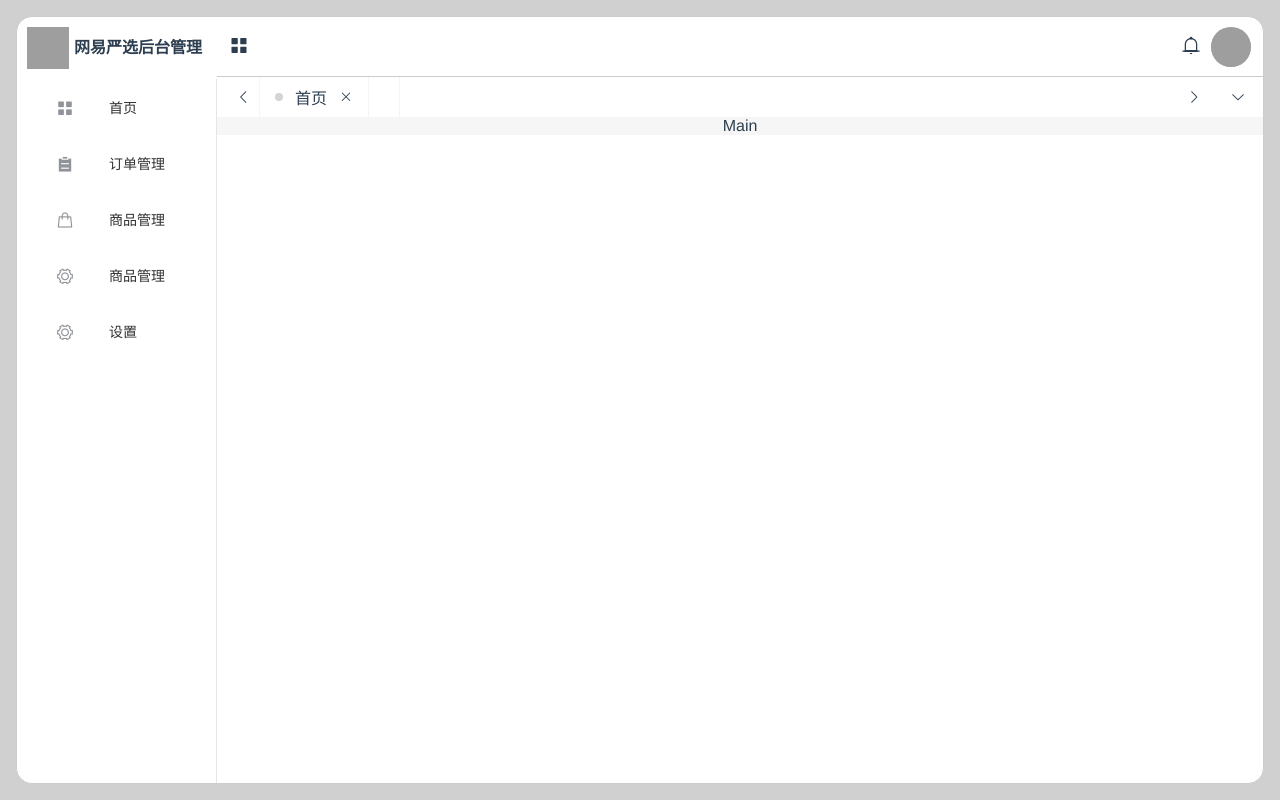
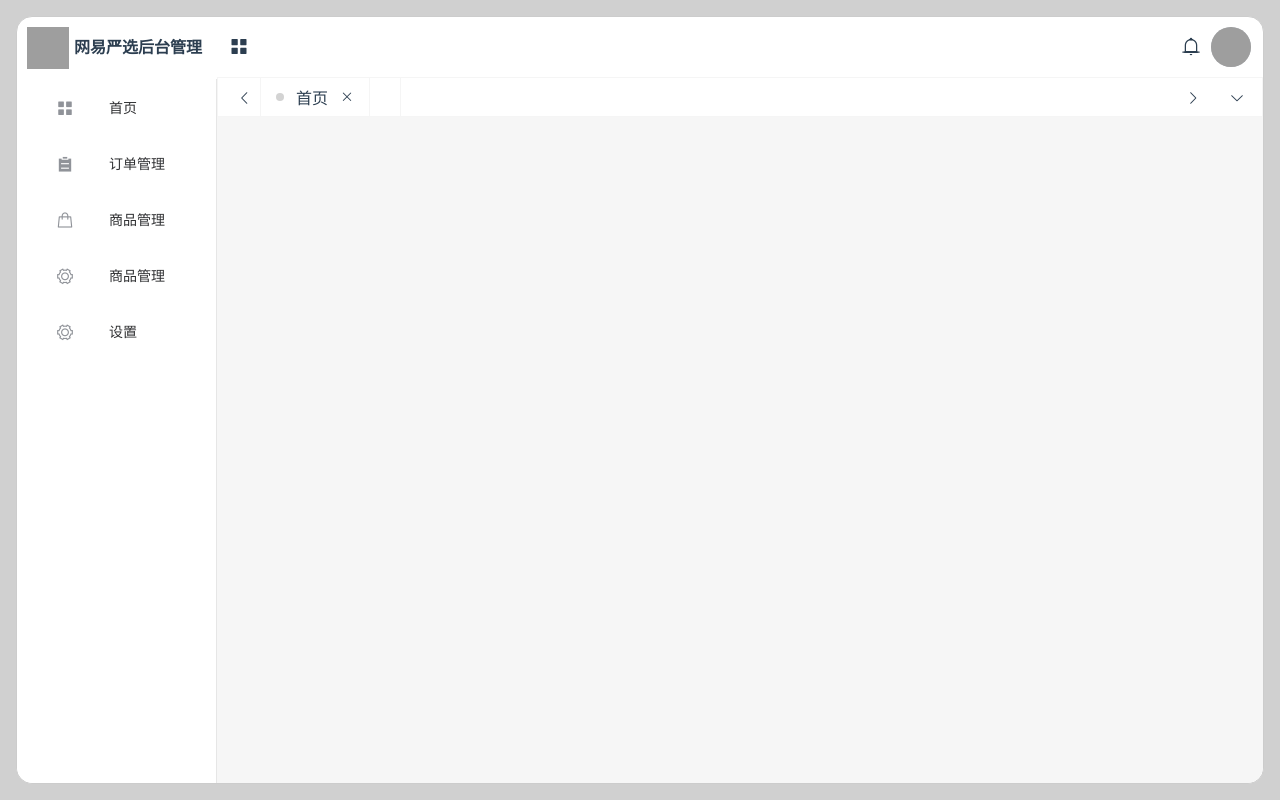
Before and after one commit to Vermouthzz/app-unis-management, a Vue app: page / in a window 1280 px wide. Built offline with nearby package versions, Linux system fonts and the light colour scheme; grey boxes are pictures that could not be loaded.

Commit message:
修改header

```diff
--- a/src/views/Layout/components/Header.vue
+++ b/src/views/Layout/components/Header.vue
@@ -1,6 +1,5 @@
 <!--  -->
 <template>
-  <div class="flex-c">
   <div class="header-block flex-a">
     <div class="header-left">
       <div class="collapse-block">
@@ -11,72 +10,49 @@
       <div class="online-service">
         <i class="el-icon-bell"></i>
       </div>
-        <el-avatar :size="size" src="https://cube.elemecdn.com/3/7c/3ea6beec64369c2642b92c6726f1epng.png"></el-avatar>
-
-      </div>
-  </div>
-   <div class="breadcurmb flex">
-    <div class="bread-left">
-      <i class="el-icon-arrow-left i-size"></i>
-    </div>
-    <div class="bread-mid">
-      <Breadcrumb />
-    </div>
-    <div class="bread-right flex">
-      <i class="el-icon-arrow-right i-size" :style="{marginLeft: '10px'}"></i>
-      <i class="el-icon-arrow-down i-size"></i>
-    </div>
+      <el-avatar
+        :size="size"
+        src="https://cube.elemecdn.com/3/7c/3ea6beec64369c2642b92c6726f1epng.png"
+      ></el-avatar>
     </div>
   </div>
 </template>
 
 <script>
-import Breadcrumb from '@/components/Breadcrumb.vue';
-
 export default {
   //import引入的组件需要注入到对象中才能使用
-  components: {Breadcrumb},
+  components: {},
   data() {
     //这里存放数据
-    return {
-
-    };
+    return {};
   },
   //监听属性 类似于data概念
   computed: {},
   //监控data中的数据变化
   watch: {},
   //方法集合
-  methods: {
-
-  },
+  methods: {},
   //生命周期 - 创建完成（可以访问当前this实例）
-  created() {
-
-  },
+  created() {},
   //生命周期 - 挂载完成（可以访问DOM元素）
-  mounted() {
-
-  },
-  updated() { }, //生命周期 - 更新之后
-}
+  mounted() {},
+  updated() {}, //生命周期 - 更新之后
+};
 </script>
 <style lang='scss' scoped>
 .header-block {
-  height: 60px;
+  height: 100%;
   justify-content: space-between;
   padding: 0 12px;
-  border-bottom: 1px solid #ccc;
   .header-left {
     .collapse-block {
       font-size: 20px;
       cursor: pointer;
-      transition: all .2s linear;
+      transition: all 0.2s linear;
 
       &:hover {
         font-size: 24px;
       }
-
     }
   }
   .header-right {
@@ -86,24 +62,4 @@ export default {
     }
   }
 }
-.breadcurmb {
-  height: 40px;
-  padding: 0 12px;
-  .bread-left {
-    flex: 0 1 30px;
-  }
-  .bread-mid {
-    flex: 1;
-  }
-  .bread-right {
-    flex: 0 1 70px;
-    margin-right: 5px;
-    justify-content: space-between;
-  }
-  .i-size {
-    font-size: 16px;
-    text-align: center;
-    line-height: 40px;
-  }
-}
 </style>
--- a/src/views/Layout/components/Main.vue
+++ b/src/views/Layout/components/Main.vue
@@ -1,40 +1,73 @@
 <!--  -->
 <template>
-  <div class="main-block">Main</div>
+  <div class="main-block">
+    <div class="breadcurmb flex">
+      <div class="bread-left">
+        <i class="el-icon-arrow-left i-size"></i>
+      </div>
+      <div class="bread-mid">
+        <Breadcrumb />
+      </div>
+      <div class="bread-right flex">
+        <i
+          class="el-icon-arrow-right i-size"
+          :style="{ marginLeft: '10px' }"
+        ></i>
+        <i class="el-icon-arrow-down i-size"></i>
+      </div>
+    </div>
+  </div>
 </template>
 
 <script>
+import Breadcrumb from "@/components/Breadcrumb.vue";
 
 export default {
   //import引入的组件需要注入到对象中才能使用
-  components: {},
+  components: { Breadcrumb },
   data() {
     //这里存放数据
-    return {
-
-    };
+    return {};
   },
   //监听属性 类似于data概念
   computed: {},
   //监控data中的数据变化
   watch: {},
   //方法集合
-  methods: {
-
-  },
+  methods: {},
   //生命周期 - 创建完成（可以访问当前this实例）
-  created() {
-
-  },
+  created() {},
   //生命周期 - 挂载完成（可以访问DOM元素）
-  mounted() {
-
-  },
-  updated() { }, //生命周期 - 更新之后
-}
+  mounted() {},
+  updated() {}, //生命周期 - 更新之后
+};
 </script>
 <style lang='scss' scoped>
 .main-block {
+  height: 100%;
   background-color: #f6f6f6;
+  border-radius: 0 0 16px 0;
+  .breadcurmb {
+    height: 40px;
+    padding: 0 12px;
+    border: 1px solid whitesmoke;
+    background-color: #fff;
+    .bread-left {
+      flex: 0 1 30px;
+    }
+    .bread-mid {
+      flex: 1;
+    }
+    .bread-right {
+      flex: 0 1 70px;
+      margin-right: 5px;
+      justify-content: space-between;
+    }
+    .i-size {
+      font-size: 16px;
+      text-align: center;
+      line-height: 40px;
+    }
+  }
 }
 </style>
--- a/src/views/Layout/index.vue
+++ b/src/views/Layout/index.vue
@@ -6,7 +6,7 @@
         <Aside></Aside>
       </el-aside>
       <el-container>
-        <el-header :style="{height: '100px'}">
+        <el-header :style="{height: '60px'}">
           <Header />
         </el-header>
         <el-main>
```
Lines whose indentation alone changed are shown as unchanged.
